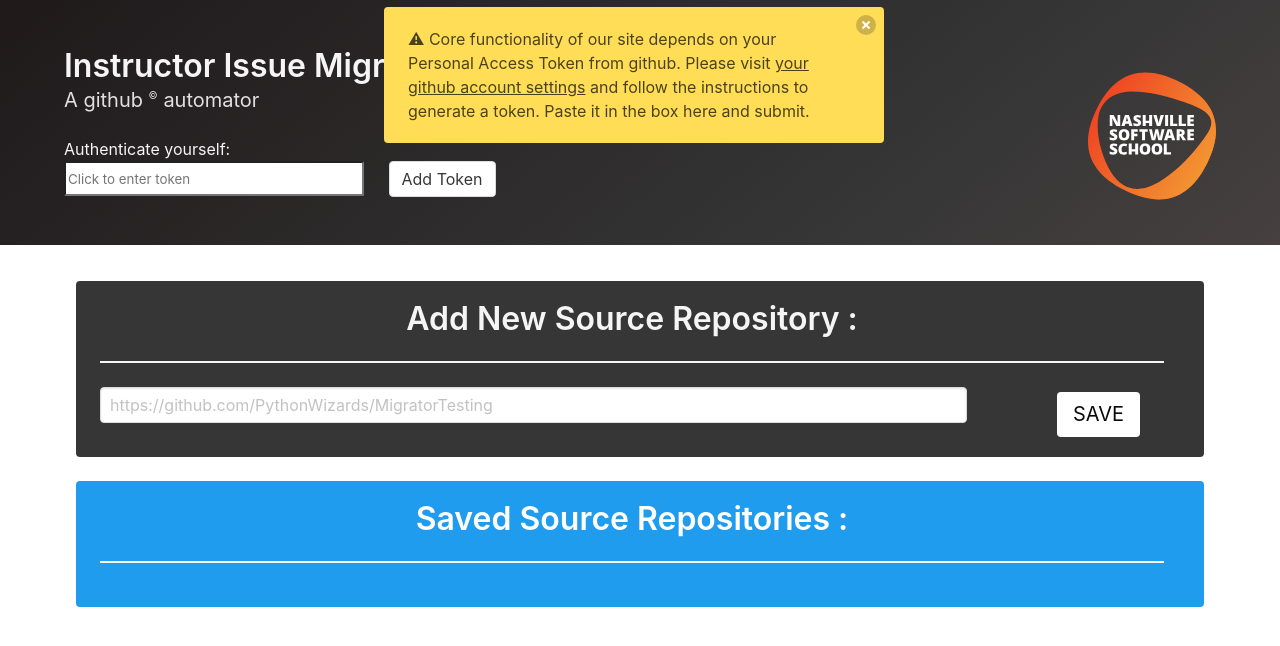
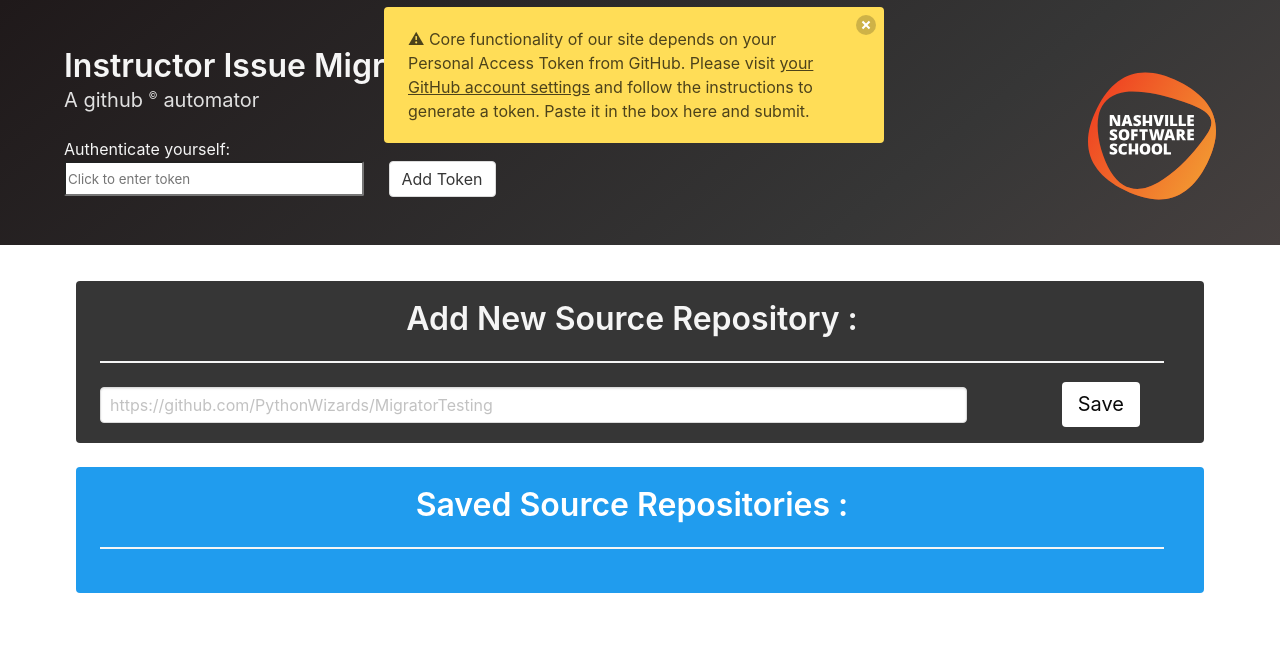
Before and after one commit to nashville-software-school/Ticket_Migrator, a Django app: page /addsourceform/ in a window 1280 px wide. Shown: the top 646 px of the page. Run offline with Django 3.2, Linux system fonts and the light colour scheme; data that the repository does not hold is empty; some libraries are stand-ins or nearby versions.

Commit message:
added styling to button on addsource.html page, added target blank on John's alert message

```diff
--- a/ticket_migrator/migrator_app/templates/migrator_app/add_source.html
+++ b/ticket_migrator/migrator_app/templates/migrator_app/add_source.html
@@ -23,7 +23,7 @@
 
                 <div class="field-label is-small">
                     <label class="label">
-                        <input class="button is-white is-medium" type="submit" value="SAVE">
+                        <input class="button is-white is-medium" type="submit" value="Save" style="margin-bottom:-8px;margin-top:-10px;">
                     </label>
                 </div>
 
--- a/ticket_migrator/migrator_app/templates/migrator_app/layout.html
+++ b/ticket_migrator/migrator_app/templates/migrator_app/layout.html
@@ -29,7 +29,7 @@
         <div id="auth_false_show" class="header--auth hidden">
           <div id="ErrorHandler" class="notification is-warning is-link is-one-fifth">
               <button id="ErrorMessa  ge" class="delete" onclick='this.parentNode.parentNode.removeChild(this.parentNode); return false;'></button>
-            <p>⚠ Core functionality of our site depends on your Personal Access Token from github. Please visit <a href="https://github.com/settings/tokens">your github account settings</a> and follow the instructions to generate a token. Paste it in the box here and submit.</p>
+            <p>⚠ Core functionality of our site depends on your Personal Access Token from GitHub. Please visit <a target="_blank" href="https://github.com/settings/tokens">your GitHub account settings</a> and follow the instructions to generate a token. Paste it in the box here and submit.</p>
           </div>
           <form onsubmit="return addToken()" id="token_new">
             <label for="token_input_field">Authenticate yourself:</label>
```
